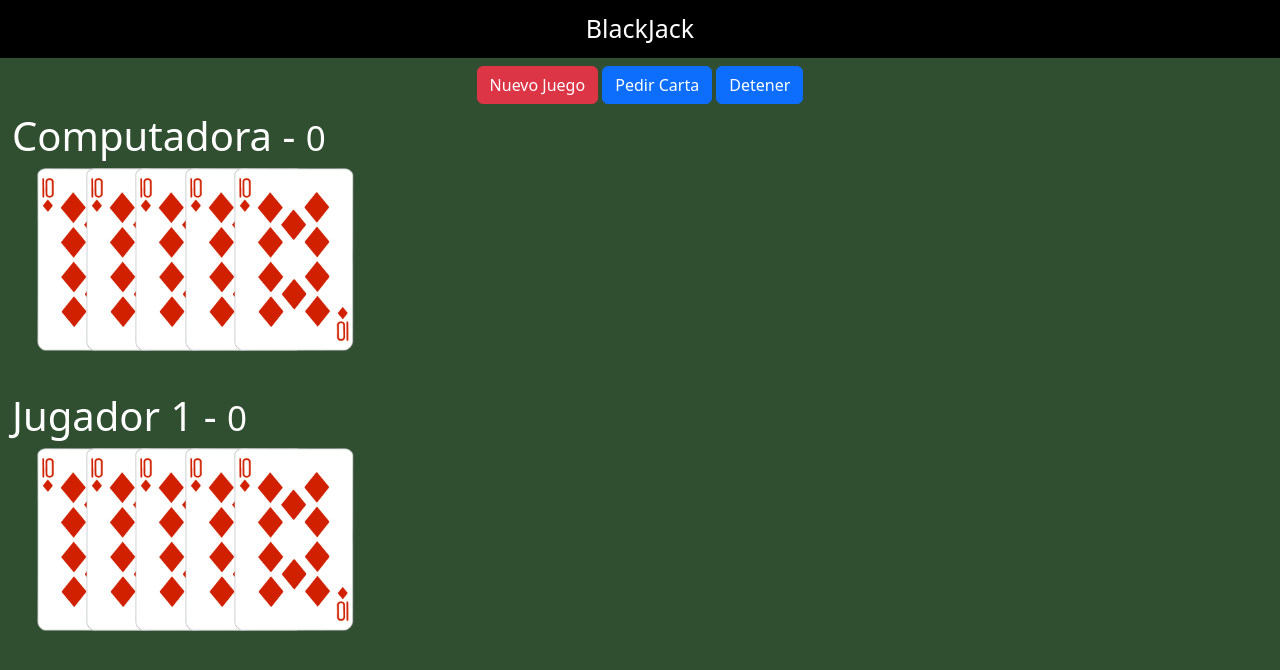
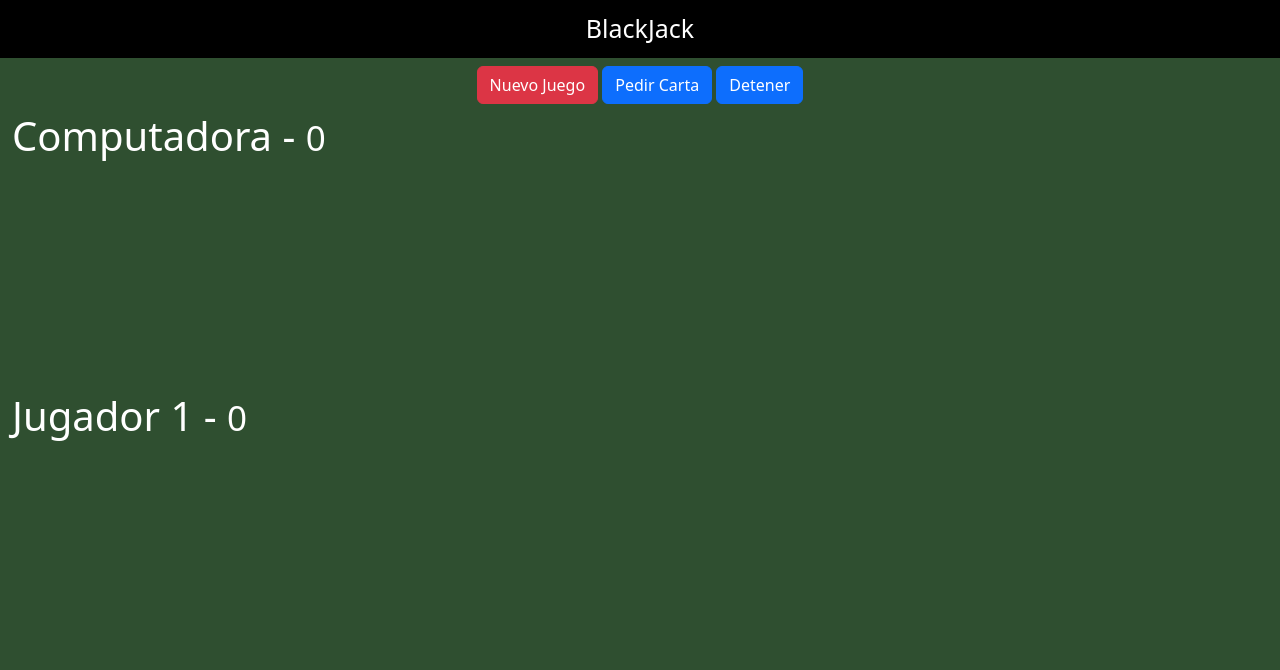
Before and after one commit to vbroosing/blackjack, a plain HTML site: page index.html in a window 1280 px wide. Drawn offline with nearby package versions, Linux system fonts and the light colour scheme.

Commit message:
eliminando imagenes de ejemplo usadas en el diseño del front

```diff
--- a/index.html
+++ b/index.html
@@ -30,11 +30,7 @@
             <h1>Computadora - <small>0</small></h1>
 
             <div id="computadora-carta">
-                <img class="carta" src="./assets/cartas/10D.png" alt="10D">
-                <img class="carta" src="./assets/cartas/10D.png" alt="10D">
-                <img class="carta" src="./assets/cartas/10D.png" alt="10D">
-                <img class="carta" src="./assets/cartas/10D.png" alt="10D">
-                <img class="carta" src="./assets/cartas/10D.png" alt="10D">
+
             </div>
 
         </div>
@@ -46,11 +42,7 @@
             <h1>Jugador 1 - <small>0</small></h1>
 
             <div id="jugador-carta">
-                <img class="carta" src="./assets/cartas/10D.png" alt="10D">
-                <img class="carta" src="./assets/cartas/10D.png" alt="10D">
-                <img class="carta" src="./assets/cartas/10D.png" alt="10D">
-                <img class="carta" src="./assets/cartas/10D.png" alt="10D">
-                <img class="carta" src="./assets/cartas/10D.png" alt="10D">
+
             </div>
 
 
```
